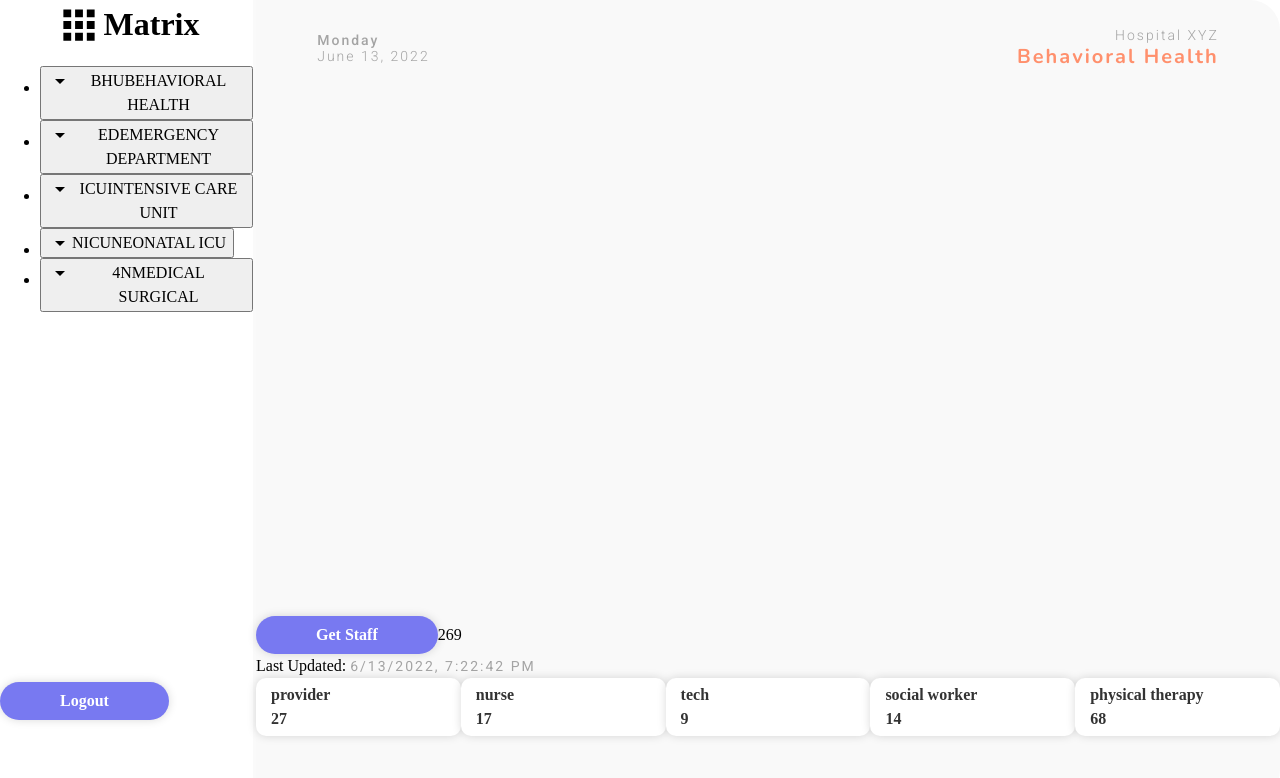
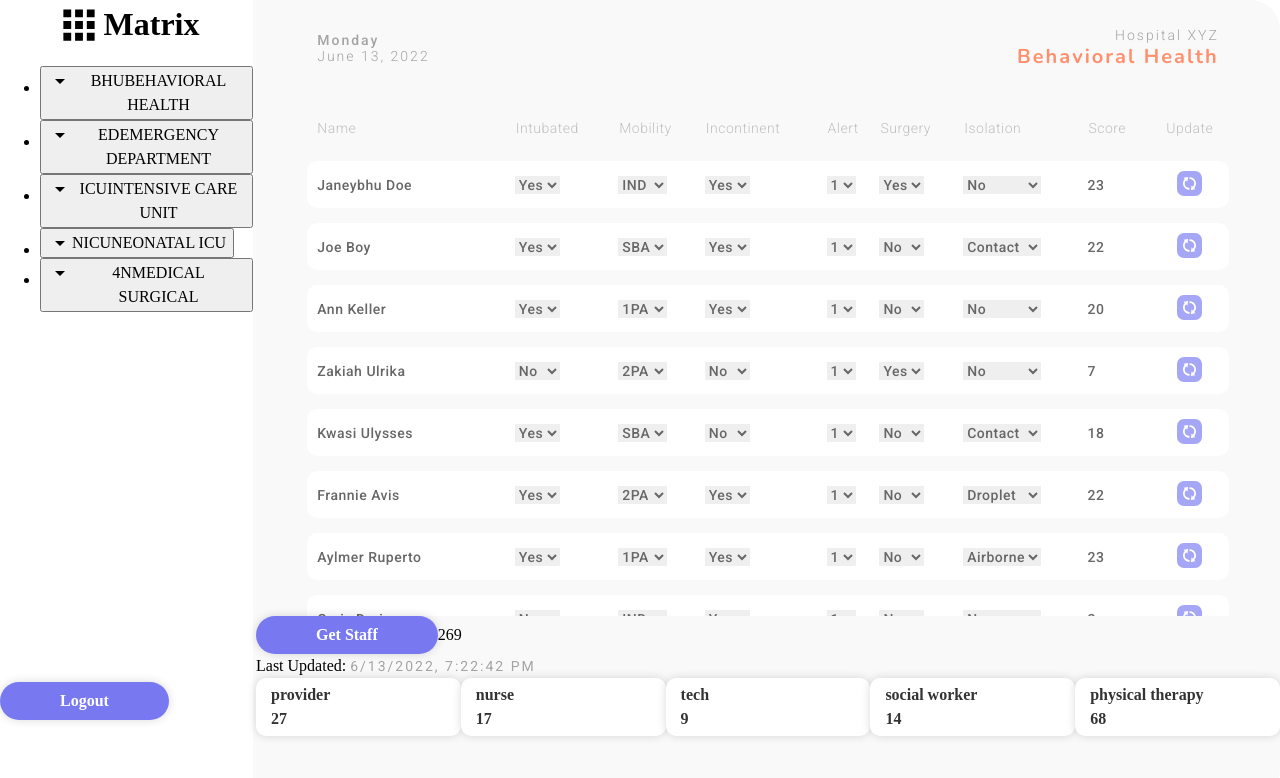
Before and after one commit to alisarf/staff_matrix, a React (Create React App) app: page / in a window 1280 px wide. Shown: the top 778 px of the page. Built offline with nearby package versions, Linux system fonts and the light colour scheme.

Commit message:
Add Table & Time components & Objects file

```diff
--- a/src/App.js
+++ b/src/App.js
@@ -1,14 +1,15 @@
-import {useState,useEffect} from 'react';
+import { useState, useEffect } from 'react';
 // Import Content
-import Header from './Header';
-import Table from './Table';
+import Header from './components/Header';
+import Table from './components/Table';
+import Time from './components/Time';
 import units from "./data/units.json";
 import "./css/style.css";
 import { scoreScale } from './Objects';
 
 // Styled-Components
-import { Button } from "./styled-components/button.styled";
-import { Card } from "./styled-components/card.styled";
+import { Button } from "./components/styled-components/button.styled";
+import { Card } from "./components/styled-components/card.styled";
 
 /**
  *Ideas :
@@ -22,7 +23,7 @@ function App() {
   var unitDir = units.units;
   const today = new Date();
 
-  // hook declarations
+  // useState hook declarations
   const [unit, setUnit] = useState('bhu');
   const [data, setData] = useState([unitDir[unit].patients]);
   const [acuityTotal, setTotal] = useState(0);
@@ -146,10 +147,12 @@ function App() {
       dayOfWeek: days[today.getDay()],
     });
   };
+
   const getTimestamp = () => {
     setTimestamp(today.toLocaleString());
   };
 
+  // useEffect hook declarations
   useEffect(() => {
     // when unit changes and intial render
     updateIndAcuity(); // acuityInd
@@ -183,10 +186,7 @@ function App() {
     <div className="App">
       <div className="Container">
         <section className="Container__header">
-          <time className="Flex Flex__col Flex__center Align__left Font-grey-med Container__header--date">
-            <span className="Bold-lt">{date.dayOfWeek}</span>
-            <span>{date.today}</span>
-          </time>
+          <Time loc="top" date={date} timestamp={timestamp}/>
           <h2 className="Flex Flex__col Flex__center Align__right Font-grey-med">
             <span className="Font-grey-med Capitalize">Hospital XYZ</span>
             <span className="Font-bold-lrg Capitalize">
@@ -212,7 +212,7 @@ function App() {
           </Button>
           {acuityTotal}
           <p>
-            Last Updated: <time>{timestamp}</time>
+            Last Updated: <Time loc="bottom" timestamp={timestamp}/>
           </p>
           <div className="Hidden">{acuityTotal}</div>
           <section className="Container__staff">
--- a/src/Table.jsx
+++ /dev/null
@@ -1,127 +0,0 @@
-// Import Content
-import './css/style.css';
-import { scoreScale } from './Objects';
-
-// logo
-import icon_refresh from "./images/refresh.svg";
-
-// Styled-Components
-import { Select } from "./styled-components/select.styled";
-
-function Table({data, setScoreValue, updateSpecificAcuity}){
-  <table className="PtTable">
-    <tr className="PtTable__categories">
-      <th className="Align__left Font-grey-categories">Name</th>
-      {Object.keys(scoreScale).map((category, idx) => {
-        return (
-          <th key={idx} className="Align__left Font-grey-categories Capitalize">
-            {category}
-          </th>
-        );
-      })}
-      <th className="Align__left Font-grey-categories">Score</th>
-      <th className="Align__center Font-grey-categories">Update</th>
-    </tr>
-    {data &&
-      data.length > 0 &&
-      data.map((item, idx) => (
-        <tr key={idx} className="Rounded Font-grey-row">
-          <td className="Capitalize Align__left">
-            {item.firstName} {item.lastName}
-          </td>
-          <td className="Align__left">
-            <Select
-              color="#676767"
-              value={item.intubated}
-              onChange={(e) =>
-                setScoreValue(e.target.value, item.id, "intubated")
-              }
-            >
-              <option value="yes">Yes</option>
-              <option value="no">No</option>
-            </Select>
-          </td>
-          <td className="Align__left">
-            <Select
-              color="#676767"
-              value={item.mobility}
-              onChange={(e) =>
-                setScoreValue(e.target.value, item.id, "mobility")
-              }
-            >
-              <option value="ind">IND</option>
-              <option value="sba">SBA</option>
-              <option value="1pa">1PA</option>
-              <option value="2pa">2PA</option>
-            </Select>
-          </td>
-          <td className="Align__left">
-            <Select
-              color="#676767"
-              value={item.incontinent}
-              onChange={(e) =>
-                setScoreValue(e.target.value, item.id, "incontinent")
-              }
-            >
-              <option value="yes">Yes</option>
-              <option value="no">No</option>
-            </Select>
-          </td>
-          <td className="Align__left">
-            <Select
-              color="#676767"
-              value={item.alertOriented}
-              onChange={(e) =>
-                setScoreValue(e.target.value, item.id, "alertOriented")
-              }
-            >
-              <option value="1">1</option>
-              <option value="2">2</option>
-              <option value="3">3</option>
-              <option value="4">4</option>
-            </Select>
-          </td>
-          <td className="Align__left">
-            <Select
-              color="#676767"
-              value={item.surgery}
-              onChange={(e) =>
-                setScoreValue(e.target.value, item.id, "surgery")
-              }
-            >
-              <option value="yes">Yes</option>
-              <option value="no">No</option>
-            </Select>
-          </td>
-          <td className="Align__left">
-            <Select
-              color="#676767"
-              value={item.isolation}
-              onChange={(e) =>
-                setScoreValue(e.target.value, item.id, "isolation")
-              }
-            >
-              <option value="no">No</option>
-              <option value="contact">Contact</option>
-              <option value="droplet">Droplet</option>
-              <option value="airborne">Airborne</option>
-            </Select>
-          </td>
-          <td className="Align__left">{item.acuity}</td>
-          <td className="Align__center">
-            <button
-              className="Button__refresh"
-              onClick={() => {
-                updateSpecificAcuity(item);
-                // getAcuity();
-              }}
-            >
-              <img src={icon_refresh} alt="refresh" />
-            </button>
-          </td>
-        </tr>
-      ))}
-  </table>
-}
-
-export default Table;
--- /dev/null
+++ b/src/components/Table.jsx
@@ -0,0 +1,136 @@
+import PropTypes from 'prop-types';
+// Import Content
+import '../css/style.css';
+import { scoreScale } from '../Objects';
+
+// logo
+import icon_refresh from "../images/refresh.svg";
+
+// Styled-Components
+import { Select } from "./styled-components/select.styled";
+
+function Table({data, setScoreValue, updateSpecificAcuity}){
+  return (
+    <table className="PtTable">
+      <tr className="PtTable__categories">
+        <th className="Align__left Font-grey-categories">Name</th>
+        {Object.keys(scoreScale).map((category, idx) => {
+          return (
+            <th key={idx} className="Align__left Font-grey-categories Capitalize">
+              {category}
+            </th>
+          );
+        })}
+        <th className="Align__left Font-grey-categories">Score</th>
+        <th className="Align__center Font-grey-categories">Update</th>
+      </tr>
+      {data &&
+        data.length > 0 &&
+        data.map((item, idx) => (
+          <tr key={idx} className="Rounded Font-grey-row">
+            <td className="Capitalize Align__left">
+              {item.firstName} {item.lastName}
+            </td>
+            <td className="Align__left">
+              <Select
+                color="#676767"
+                value={item.intubated}
+                onChange={(e) =>
+                  setScoreValue(e.target.value, item.id, "intubated")
+                }
+              >
+                <option value="yes">Yes</option>
+                <option value="no">No</option>
+              </Select>
+            </td>
+            <td className="Align__left">
+              <Select
+                color="#676767"
+                value={item.mobility}
+                onChange={(e) =>
+                  setScoreValue(e.target.value, item.id, "mobility")
+                }
+              >
+                <option value="ind">IND</option>
+                <option value="sba">SBA</option>
+                <option value="1pa">1PA</option>
+                <option value="2pa">2PA</option>
+              </Select>
+            </td>
+            <td className="Align__left">
+              <Select
+                color="#676767"
+                value={item.incontinent}
+                onChange={(e) =>
+                  setScoreValue(e.target.value, item.id, "incontinent")
+                }
+              >
+                <option value="yes">Yes</option>
+                <option value="no">No</option>
+              </Select>
+            </td>
+            <td className="Align__left">
+              <Select
+                color="#676767"
+                value={item.alertOriented}
+                onChange={(e) =>
+                  setScoreValue(e.target.value, item.id, "alertOriented")
+                }
+              >
+                <option value="1">1</option>
+                <option value="2">2</option>
+                <option value="3">3</option>
+                <option value="4">4</option>
+              </Select>
+            </td>
+            <td className="Align__left">
+              <Select
+                color="#676767"
+                value={item.surgery}
+                onChange={(e) =>
+                  setScoreValue(e.target.value, item.id, "surgery")
+                }
+              >
+                <option value="yes">Yes</option>
+                <option value="no">No</option>
+              </Select>
+            </td>
+            <td className="Align__left">
+              <Select
+                color="#676767"
+                value={item.isolation}
+                onChange={(e) =>
+                  setScoreValue(e.target.value, item.id, "isolation")
+                }
+              >
+                <option value="no">No</option>
+                <option value="contact">Contact</option>
+                <option value="droplet">Droplet</option>
+                <option value="airborne">Airborne</option>
+              </Select>
+            </td>
+            <td className="Align__left">{item.acuity}</td>
+            <td className="Align__center">
+              <button
+                className="Button__refresh"
+                onClick={() => {
+                  updateSpecificAcuity(item);
+                  // getAcuity();
+                }}
+              >
+                <img src={icon_refresh} alt="refresh" />
+              </button>
+            </td>
+          </tr>
+        ))}
+    </table>
+  )
+}
+
+Table.propTypes = {
+  data: PropTypes.array,
+  setScoreValue: PropTypes.func,
+  updateSpecificAcuity: PropTypes.func
+}
+
+export default Table;
--- /dev/null
+++ b/src/components/Time.jsx
@@ -0,0 +1,28 @@
+import PropTypes from 'prop-types';
+
+// Import Content
+import '../css/style.css'
+
+function Time({ loc, date, timestamp }){
+  if (loc === 'top'){
+    return(
+      <time className="Flex Flex__col Flex__center Align__left Font-grey-med Container__header--date">
+        <span className="Bold-lt">{date.dayOfWeek}</span>
+        <span>{date.today}</span>
+      </time>
+    )
+  }
+  else if (loc === 'bottom'){
+    return(
+      <time>{timestamp}</time>
+    )
+  }
+}
+
+Time.propTypes = {
+  loc: PropTypes.string,
+  date: PropTypes.object,
+  timestamp: PropTypes.string
+}
+
+export default Time;
```
Also changed, not shown: src/components/Header.jsx (renamed from src/Header.jsx, +4 -4 lines), src/components/styled-components/button.styled.js (renamed from src/styled-components/button.styled.js), src/components/styled-components/card.styled.js (renamed from src/styled-components/card.styled.js), src/components/styled-components/select.styled.js (renamed from src/styled-components/select.styled.js).
